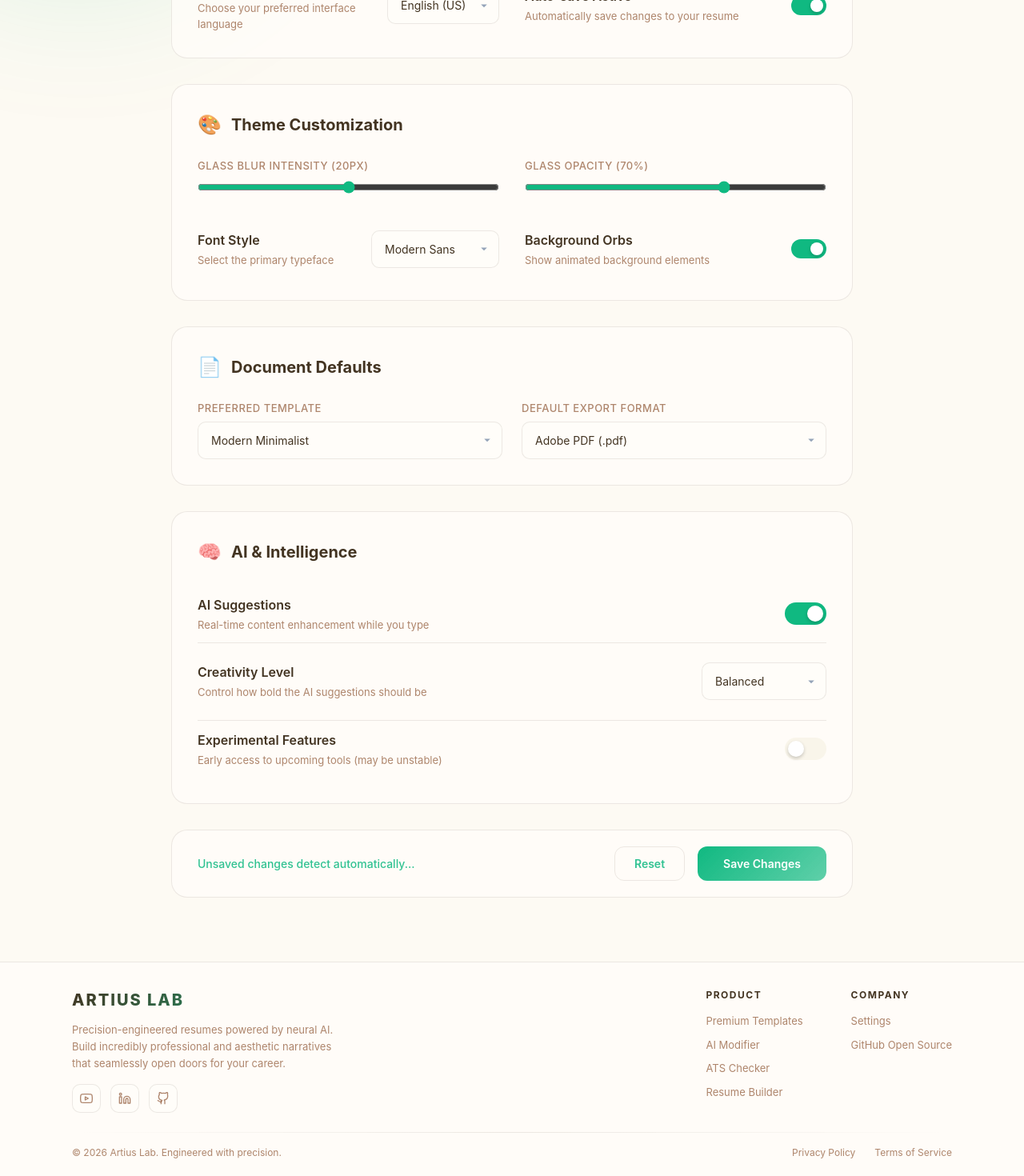
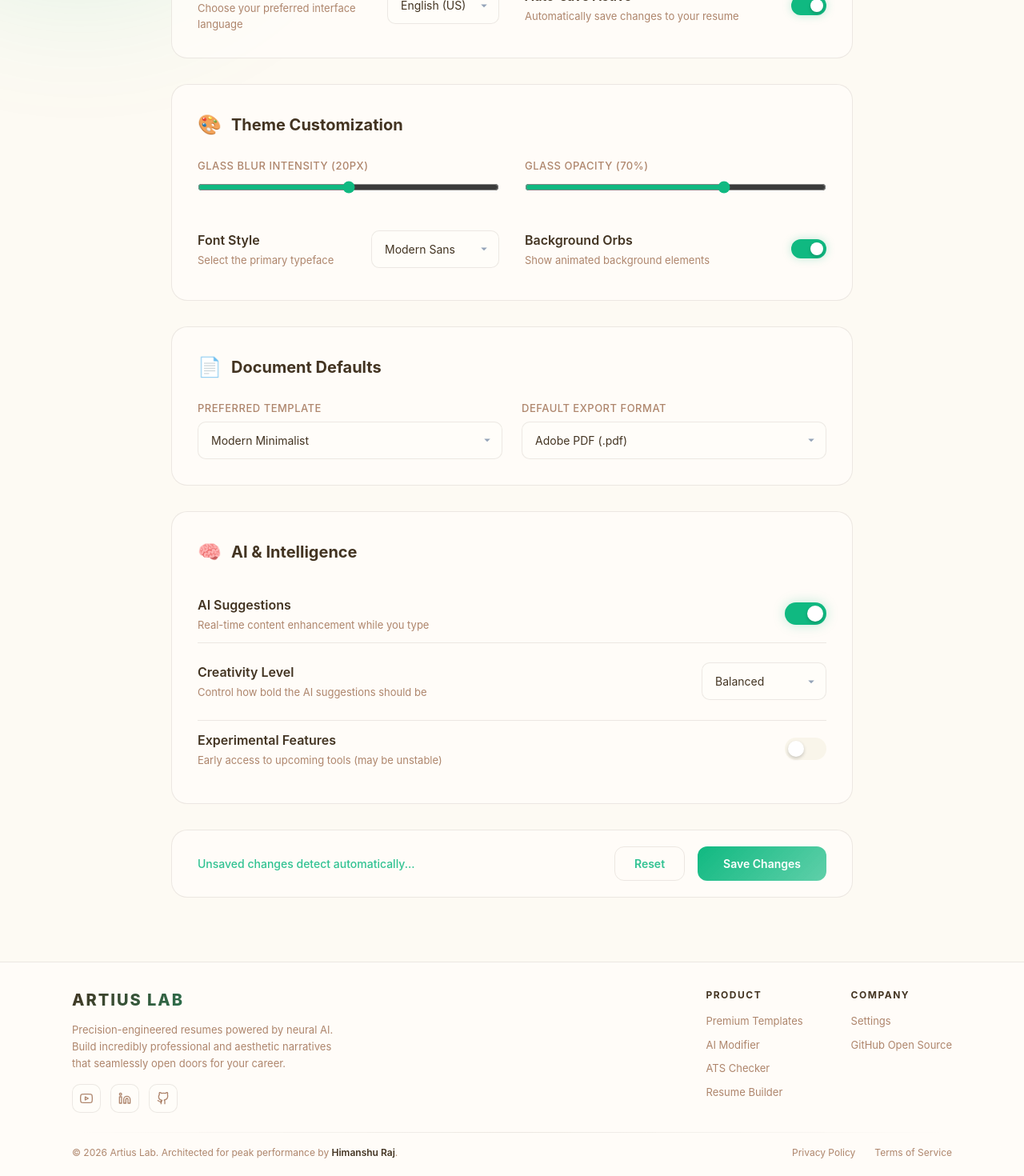
Before and after one commit to ErebAsh/artius-lab, a Next.js app in the folder frontend/: page /settings in a window 1280 px wide. Shown: the part 967-2437 px from the top of the page at 80% size. Built offline with nearby package versions, Linux system fonts and the light colour scheme; no server answers; a web font is replaced by a local one.

Commit message:
style(footer): optimize layout and spacing

```diff
--- a/frontend/app/components/Footer.tsx
+++ b/frontend/app/components/Footer.tsx
@@ -192,7 +192,20 @@ export default function Footer() {
           flexWrap: "wrap",
           gap: 12,
         }}>
-          <span>© {new Date().getFullYear()} Artius Lab. Engineered with precision.</span>
+          <span>
+            © {new Date().getFullYear()} Artius Lab. Architected for peak performance by{" "}
+            <a
+              href="https://www.linkedin.com/in/himanshurajjnu"
+              target="_blank"
+              rel="noopener noreferrer"
+              style={{ color: "var(--foreground)", textDecoration: "none", fontWeight: 600, transition: "color 0.2s" }}
+              onMouseEnter={(e) => e.currentTarget.style.color = "var(--accent)"}
+              onMouseLeave={(e) => e.currentTarget.style.color = "var(--foreground)"}
+            >
+              Himanshu Raj
+            </a>
+            .
+          </span>
           <div style={{ display: "flex", gap: 24 }}>
             <span
               className="footer-link-animated"
--- a/frontend/app/settings/page.tsx
+++ b/frontend/app/settings/page.tsx
@@ -264,7 +264,8 @@ export default function SettingsPage() {
                   background: settings.autoSave ? "var(--accent)" : "var(--surface-light)",
                   position: "relative",
                   cursor: "pointer",
-                  transition: "background 0.3s ease"
+                  transition: "all 0.3s ease",
+                  boxShadow: settings.autoSave ? "0 0 12px var(--glow)" : "none"
                 }}
               >
                 <div style={{
@@ -342,7 +343,8 @@ export default function SettingsPage() {
                   background: settings.showBackgroundOrbs ? "var(--accent)" : "var(--surface-light)",
                   position: "relative",
                   cursor: "pointer",
-                  transition: "background 0.3s ease"
+                  transition: "all 0.3s ease",
+                  boxShadow: settings.showBackgroundOrbs ? "0 0 12px var(--glow)" : "none"
                 }}
               >
                 <div style={{
@@ -415,7 +417,8 @@ export default function SettingsPage() {
                   background: settings.aiEnabled ? "var(--accent)" : "var(--surface-light)",
                   position: "relative",
                   cursor: "pointer",
-                  transition: "background 0.3s ease"
+                  transition: "all 0.3s ease",
+                  boxShadow: settings.aiEnabled ? "0 0 15px var(--glow)" : "none"
                 }}
               >
                 <div style={{
@@ -461,10 +464,11 @@ export default function SettingsPage() {
                   width: 52,
                   height: 28,
                   borderRadius: 14,
-                  background: settings.experimental ? "#ec4899" : "var(--surface-light)",
+                  background: settings.experimental ? "var(--accent)" : "var(--surface-light)",
                   position: "relative",
                   cursor: "pointer",
-                  transition: "background 0.3s ease"
+                  transition: "all 0.3s ease",
+                  boxShadow: settings.experimental ? "0 0 15px var(--glow)" : "none"
                 }}
               >
                 <div style={{
--- a/frontend/app/templates/page.tsx
+++ b/frontend/app/templates/page.tsx
@@ -485,12 +485,11 @@ export default function TemplatesPage() {
               opacity: 0.6
             }}
           >
-            <div style={{ fontSize: 24, marginBottom: 16, opacity: 0.5 }}>✦</div>
-            <h3 style={{ fontSize: 15, fontWeight: 600, marginBottom: 8, color: "var(--foreground)" }}>
-              Designing New Foundations
+            <h3 style={{ fontSize: 16, fontWeight: 800, marginBottom: 12, color: "var(--foreground)" }}>
+              Crafting New Standards
             </h3>
-            <p style={{ fontSize: 12, color: "var(--text-muted)", lineHeight: 1.5 }}>
-              Our design team is currently engineering new high-impact templates for this collection.
+            <p style={{ fontSize: 13, color: "var(--text-muted)", lineHeight: 1.6, maxWidth: 220 }}>
+              I'm currently meticulously refining a new series of elite templates to ensure your professional story remains ahead of the trend.
             </p>
           </div>
         </div>
```
